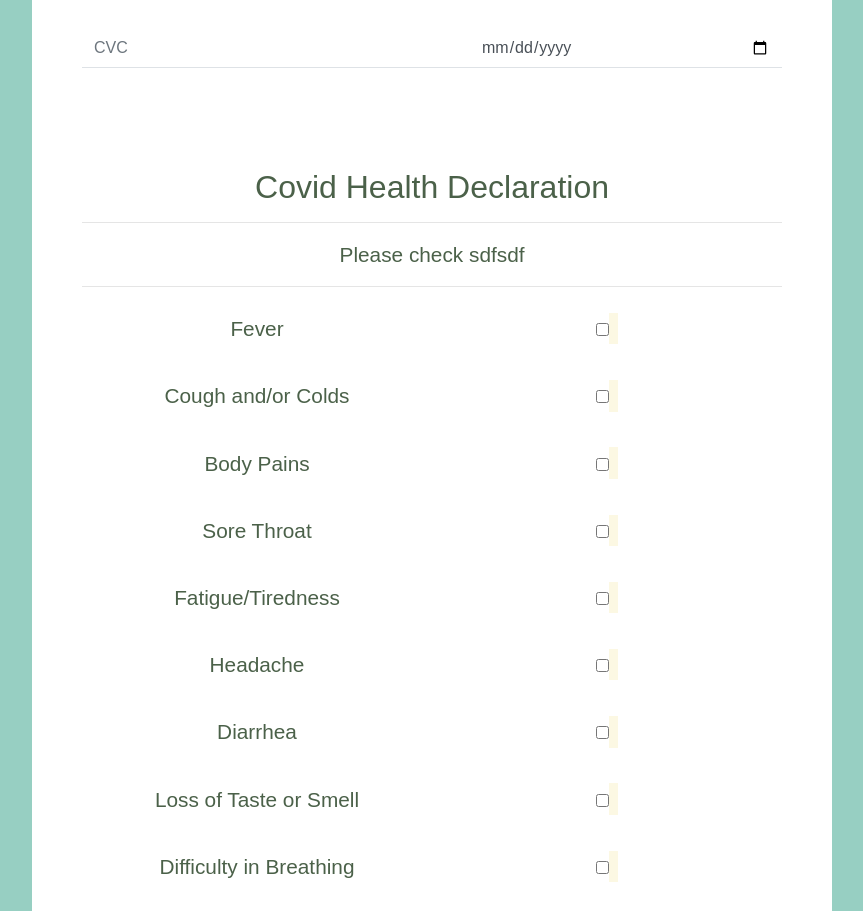
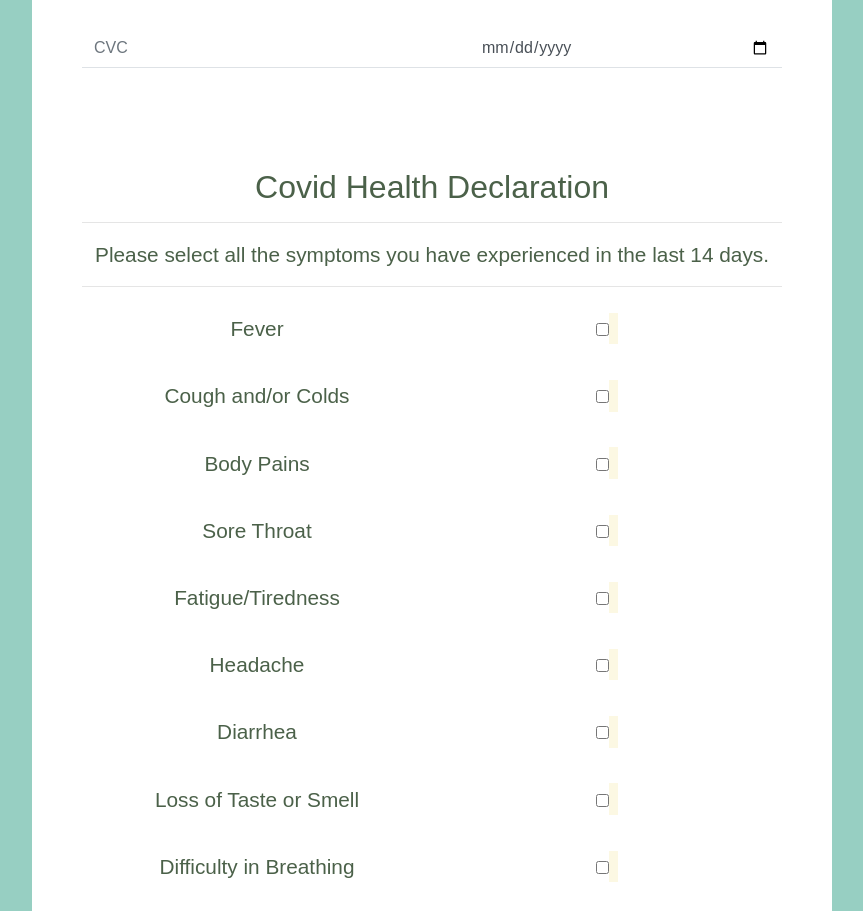
Before and after one commit to MrLabyrinth/Crotia-2, a plain HTML site: page flights.html in a window 1280 px wide. Shown: the part 2401-3312 px from the top of the page, without its empty margins (208-1071 px from the left). Drawn offline with nearby package versions, Linux system fonts and the light colour scheme; a script that the page names is missing.

Commit message:
Update flights.html

```diff
--- a/flights.html
+++ b/flights.html
@@ -171,7 +171,7 @@
 			<form>
 				<h2>Covid Health Declaration</h2>
 				<hr>
-				Please check sdfsdf
+				Please select all the symptoms you have experienced in the last 14 days.
 				<hr>
 				<div class="myrow">
 					<div class="mycolumn">
```
